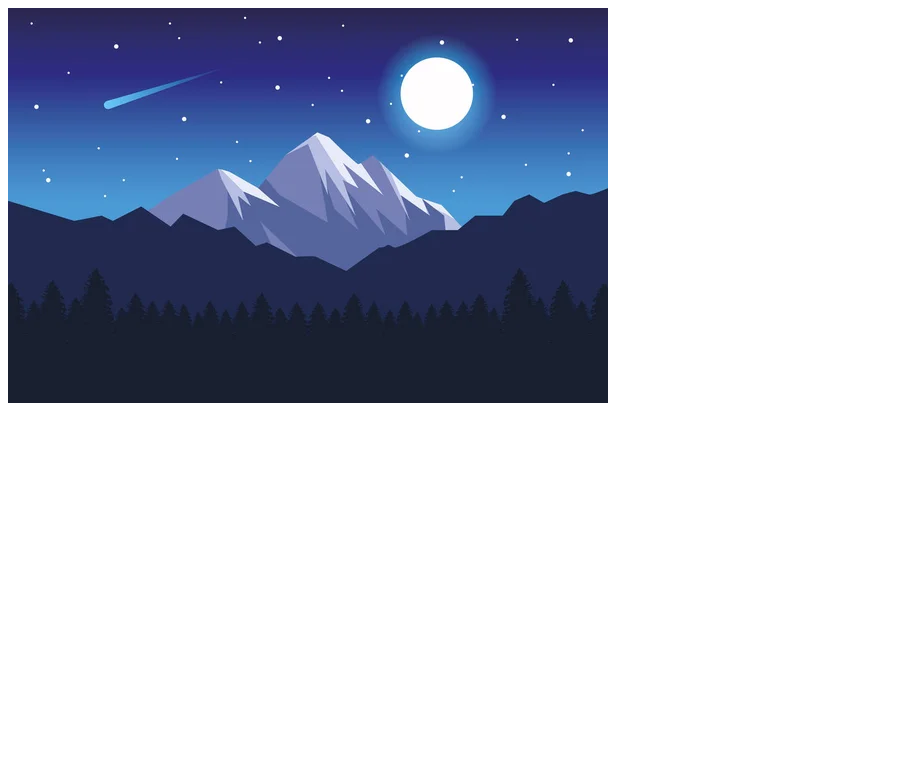
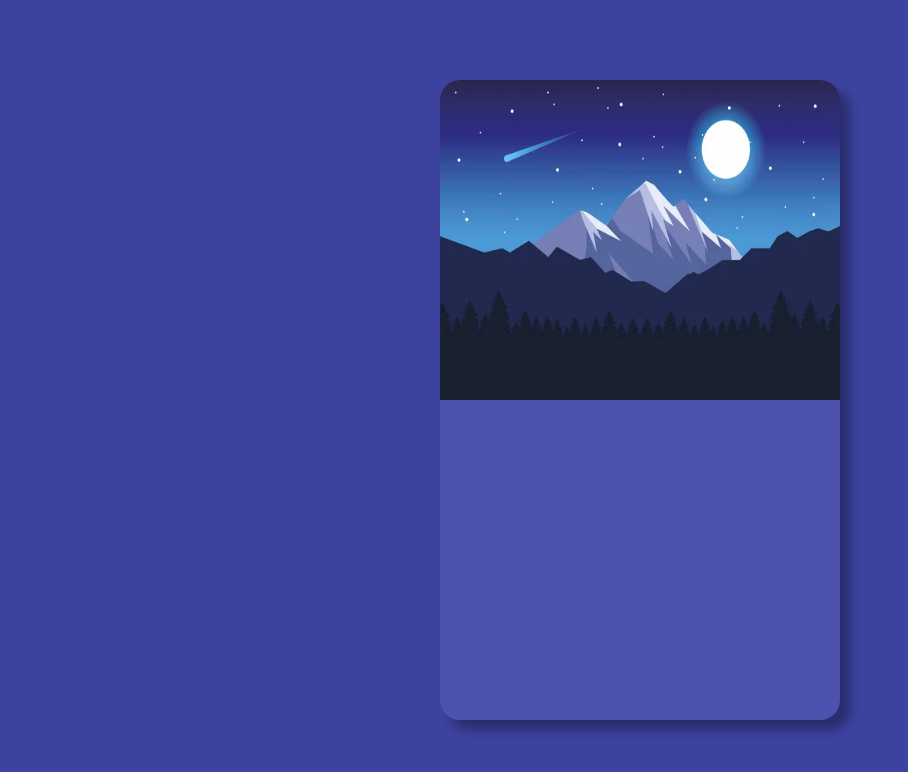
Before and after one commit to suleman-the-stammer/weather-app, an Angular app: page / in a window 1280 px wide. Shown: the top 772 px of the page, without its empty margins (0-908 px from the left). Built offline with nearby package versions, Linux system fonts and the light colour scheme.

Commit message:
Enhancing Styles

```diff
--- a/src/styles.css
+++ b/src/styles.css
@@ -9,3 +9,46 @@
     --shadow-light:  rgba(255,255,255, 0.1);
 
 }
+
+*{
+    margin: 0;
+    padding: 0;
+    box-sizing: border-box;
+}
+
+body{
+    display: flex;
+    justify-content: center;
+    align-items: center;
+
+    font-family: Verdana, Geneva, Tahoma, sans-serif;
+    font-size: 16px;
+    width: 100%;
+    height: 100vh;
+    background-color: var(--blue-1);
+}
+
+.container{
+    width: 400px;
+    height: 80vh;
+    background-color: var(--blue-2);
+    border-radius: 20px;
+    box-shadow: 10px 10px 10px var(--shadow-dark);
+}
+
+.upper{
+    position: relative;
+    overflow: hidden;
+    width: 100%;
+    height: 50%;
+    border-top-left-radius: 20px;
+    border-top-right-radius: 20px;
+}
+
+.upper img{
+    position: absolute;
+    top: 0;
+    left: 0;
+    width: 100%;
+    height: 100%;
+}
```
Also changed, not shown: src/app/app.component.html (line endings or trailing spaces).
